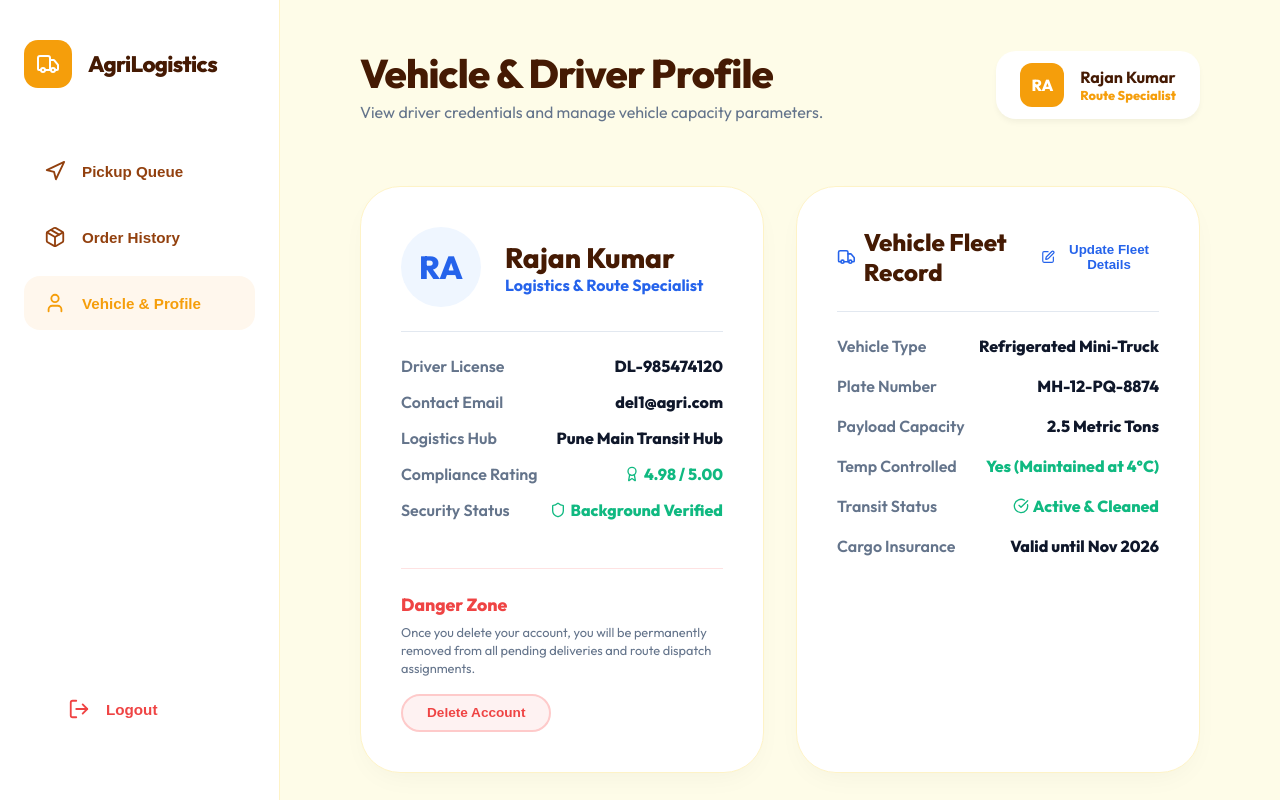
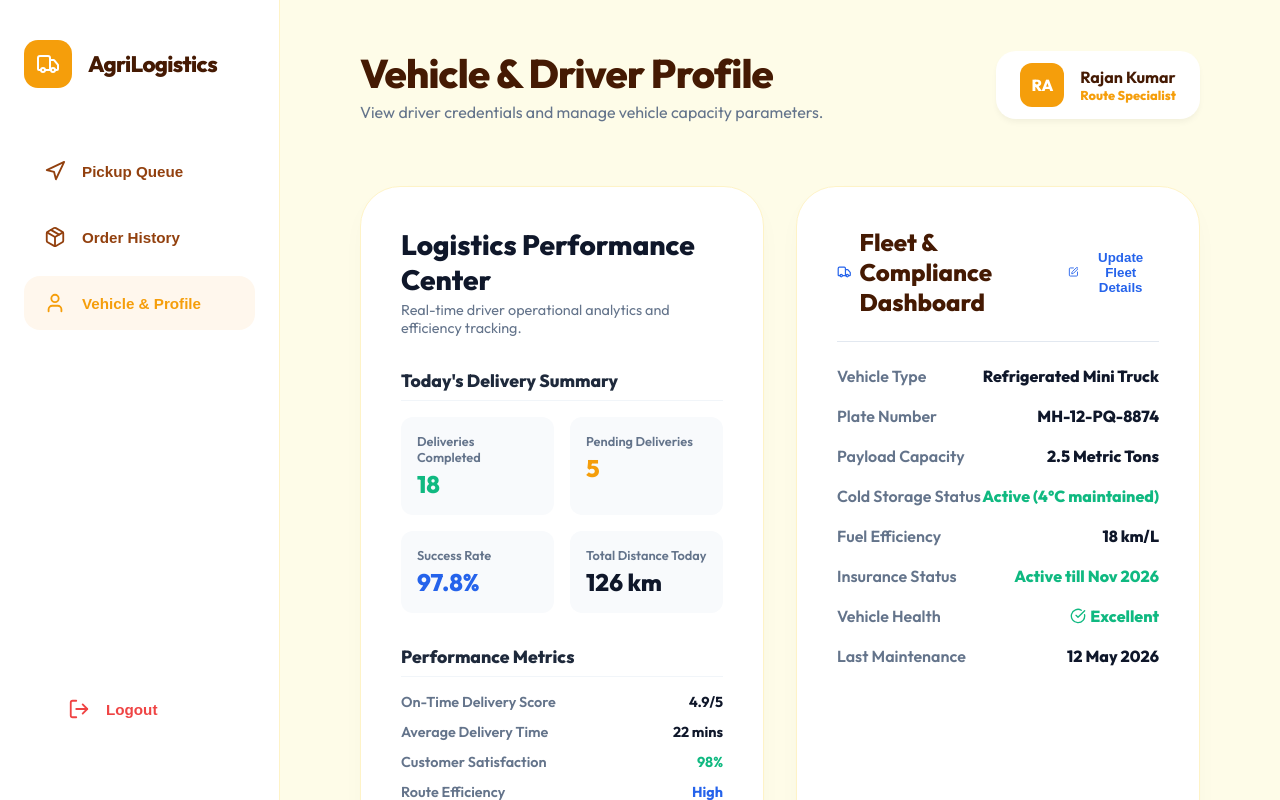
Before and after one commit to Sivanagueswaramoorthy/AGRICONNECT, a Next.js app: page /dashboard/delivery in a window 1280 px wide. Both pictures are taken after a click on the button "Vehicle & Profile". Shown: the top 800 px of the page. Built offline with nearby package versions, Linux system fonts and the light colour scheme; no server answers; the database is empty.

Commit message:
feat: upgrade Delivery dashboard with premium Logistics Performance Center and Fleet & Compliance Dashboard

```diff
--- a/src/app/dashboard/delivery/page.tsx
+++ b/src/app/dashboard/delivery/page.tsx
@@ -27,12 +27,14 @@ export default function DeliveryDashboard() {
 
   // Editable Vehicle Details State
   const [vehicle, setVehicle] = useState({
-    type: "Refrigerated Mini-Truck",
+    type: "Refrigerated Mini Truck",
     plate: "MH-12-PQ-8874",
     capacity: "2.5 Metric Tons",
-    tempControl: "Yes (Maintained at 4°C)",
-    insurance: "Valid until Nov 2026",
-    status: "Active & Cleaned"
+    tempControl: "Active (4°C maintained)",
+    fuelEfficiency: "18 km/L",
+    insurance: "Active till Nov 2026",
+    health: "Excellent",
+    lastMaintenance: "12 May 2026"
   });
   const [isEditingVehicle, setIsEditingVehicle] = useState(false);
 
@@ -471,46 +473,87 @@ export default function DeliveryDashboard() {
         {activeTab === "vehicle" && (
           <div className="animate-fade-in" style={{ display: 'grid', gridTemplateColumns: '1fr 1fr', gap: '2rem' }}>
 
-            {/* DRIVER PROFILE CARD */}
-            <div className={styles.routeCard} style={{ padding: '2.5rem', display: 'flex', flexDirection: 'column', gap: '1.5rem', height: 'fit-content' }}>
-              <div style={{ display: 'flex', alignItems: 'center', gap: '1.5rem' }}>
-                <div style={{ width: '80px', height: '80px', background: '#eff6ff', color: '#2563eb', borderRadius: '50%', display: 'flex', alignItems: 'center', justifyContent: 'center', fontSize: '2rem', fontWeight: 800 }}>
-                  {driverName.substring(0, 2).toUpperCase()}
+            {/* LOGISTICS PERFORMANCE CENTER */}
+            <div className={styles.routeCard} style={{ padding: '2.5rem', display: 'flex', flexDirection: 'column', gap: '2rem', height: 'fit-content' }}>
+              <div>
+                <h3 style={{ margin: 0, fontSize: '1.75rem', fontWeight: 800, color: '#0f172a' }}>Logistics Performance Center</h3>
+                <p style={{ margin: '0.25rem 0 0 0', fontSize: '0.9rem', color: '#64748b' }}>Real-time driver operational analytics and efficiency tracking.</p>
               </div>
+
+              {/* Today's Delivery Summary */}
               <div>
-                  <h3 style={{ margin: 0, fontSize: '1.75rem', fontWeight: 800 }}>{driverName}</h3>
-                  <p style={{ margin: 0, color: '#2563eb', fontWeight: 700 }}>Logistics & Route Specialist</p>
+                <h4 style={{ margin: '0 0 1rem 0', fontWeight: 800, fontSize: '1.1rem', color: '#1e293b', borderBottom: '1px solid #f1f5f9', paddingBottom: '0.5rem' }}>Today's Delivery Summary</h4>
+                <div style={{ display: 'grid', gridTemplateColumns: '1fr 1fr', gap: '1rem' }}>
+                  <div style={{ background: '#f8fafc', padding: '1rem', borderRadius: '12px' }}>
+                    <p style={{ margin: 0, fontSize: '0.8rem', color: '#64748b', fontWeight: 600 }}>Deliveries Completed</p>
+                    <p style={{ margin: '0.25rem 0 0 0', fontSize: '1.5rem', fontWeight: 800, color: '#10b981' }}>18</p>
+                  </div>
+                  <div style={{ background: '#f8fafc', padding: '1rem', borderRadius: '12px' }}>
+                    <p style={{ margin: 0, fontSize: '0.8rem', color: '#64748b', fontWeight: 600 }}>Pending Deliveries</p>
+                    <p style={{ margin: '0.25rem 0 0 0', fontSize: '1.5rem', fontWeight: 800, color: '#f59e0b' }}>5</p>
+                  </div>
+                  <div style={{ background: '#f8fafc', padding: '1rem', borderRadius: '12px' }}>
+                    <p style={{ margin: 0, fontSize: '0.8rem', color: '#64748b', fontWeight: 600 }}>Success Rate</p>
+                    <p style={{ margin: '0.25rem 0 0 0', fontSize: '1.5rem', fontWeight: 800, color: '#2563eb' }}>97.8%</p>
+                  </div>
+                  <div style={{ background: '#f8fafc', padding: '1rem', borderRadius: '12px' }}>
+                    <p style={{ margin: 0, fontSize: '0.8rem', color: '#64748b', fontWeight: 600 }}>Total Distance Today</p>
+                    <p style={{ margin: '0.25rem 0 0 0', fontSize: '1.5rem', fontWeight: 800, color: '#0f172a' }}>126 km</p>
+                  </div>
                 </div>
               </div>
 
-              <div style={{ borderTop: '1px solid #e2e8f0', paddingTop: '1.5rem', display: 'flex', flexDirection: 'column', gap: '1rem' }}>
-                <div style={{ display: 'flex', justifyContent: 'space-between' }}>
-                  <span style={{ color: '#64748b', fontWeight: 600 }}>Driver License</span>
-                  <span style={{ fontWeight: 800, color: '#0f172a' }}>DL-985474120</span>
+              {/* Performance Metrics */}
+              <div>
+                <h4 style={{ margin: '0 0 1rem 0', fontWeight: 800, fontSize: '1.1rem', color: '#1e293b', borderBottom: '1px solid #f1f5f9', paddingBottom: '0.5rem' }}>Performance Metrics</h4>
+                <div style={{ display: 'flex', flexDirection: 'column', gap: '0.75rem' }}>
+                  <div style={{ display: 'flex', justifyContent: 'space-between', fontSize: '0.9rem' }}>
+                    <span style={{ color: '#64748b', fontWeight: 600 }}>On-Time Delivery Score</span>
+                    <strong style={{ color: '#0f172a' }}>4.9/5</strong>
                   </div>
-                <div style={{ display: 'flex', justifyContent: 'space-between' }}>
-                  <span style={{ color: '#64748b', fontWeight: 600 }}>Contact Email</span>
-                  <span style={{ fontWeight: 800, color: '#0f172a' }}>{driverEmail}</span>
+                  <div style={{ display: 'flex', justifyContent: 'space-between', fontSize: '0.9rem' }}>
+                    <span style={{ color: '#64748b', fontWeight: 600 }}>Average Delivery Time</span>
+                    <strong style={{ color: '#0f172a' }}>22 mins</strong>
                   </div>
-                <div style={{ display: 'flex', justifyContent: 'space-between' }}>
-                  <span style={{ color: '#64748b', fontWeight: 600 }}>Logistics Hub</span>
-                  <span style={{ fontWeight: 800, color: '#0f172a' }}>Pune Main Transit Hub</span>
+                  <div style={{ display: 'flex', justifyContent: 'space-between', fontSize: '0.9rem' }}>
+                    <span style={{ color: '#64748b', fontWeight: 600 }}>Customer Satisfaction</span>
+                    <strong style={{ color: '#10b981' }}>98%</strong>
                   </div>
-                <div style={{ display: 'flex', justifyContent: 'space-between' }}>
-                  <span style={{ color: '#64748b', fontWeight: 600 }}>Compliance Rating</span>
-                  <span style={{ fontWeight: 800, color: '#10b981', display: 'flex', alignItems: 'center', gap: '0.25rem' }}>
-                    <Award size={16} /> 4.98 / 5.00
-                  </span>
+                  <div style={{ display: 'flex', justifyContent: 'space-between', fontSize: '0.9rem' }}>
+                    <span style={{ color: '#64748b', fontWeight: 600 }}>Route Efficiency</span>
+                    <strong style={{ color: '#2563eb' }}>High</strong>
                   </div>
-                <div style={{ display: 'flex', justifyContent: 'space-between' }}>
-                  <span style={{ color: '#64748b', fontWeight: 600 }}>Security Status</span>
-                  <span style={{ fontWeight: 800, color: '#10b981', display: 'flex', alignItems: 'center', gap: '0.25rem' }}>
-                    <Shield size={16} /> Background Verified
-                  </span>
                 </div>
               </div>
 
-              <div style={{ borderTop: '1px solid #fee2e2', marginTop: '1.5rem', paddingTop: '1.5rem' }}>
+              {/* Live Status */}
+              <div>
+                <h4 style={{ margin: '0 0 1rem 0', fontWeight: 800, fontSize: '1.1rem', color: '#1e293b', borderBottom: '1px solid #f1f5f9', paddingBottom: '0.5rem' }}>Live Status</h4>
+                <div style={{ display: 'flex', flexDirection: 'column', gap: '0.75rem', background: '#f8fafc', padding: '1rem', borderRadius: '12px' }}>
+                  <div style={{ display: 'flex', alignItems: 'center', gap: '0.5rem', fontSize: '0.9rem' }}>
+                    <span>🟢</span>
+                    <strong style={{ color: '#10b981' }}>Available for Orders</strong>
+                  </div>
+                  <div style={{ display: 'flex', alignItems: 'center', gap: '0.5rem', fontSize: '0.9rem' }}>
+                    <span>📍</span>
+                    <span style={{ color: '#64748b' }}>Current Hub:</span>
+                    <strong style={{ color: '#0f172a' }}>Chennai Central Zone</strong>
+                  </div>
+                  <div style={{ display: 'flex', alignItems: 'center', gap: '0.5rem', fontSize: '0.9rem' }}>
+                    <span>⏰</span>
+                    <span style={{ color: '#64748b' }}>Shift:</span>
+                    <strong style={{ color: '#0f172a' }}>8:00 AM – 6:00 PM</strong>
+                  </div>
+                </div>
+              </div>
+
+              {/* Button */}
+              <button className={styles.primaryBtn} style={{ padding: '0.75rem', width: '100%', justifyContent: 'center' }}>
+                View Full Analytics →
+              </button>
+
+              {/* Danger Zone */}
+              <div style={{ borderTop: '1px solid #fee2e2', paddingTop: '1.5rem', marginTop: '1rem' }}>
                 <h4 style={{ color: '#ef4444', fontWeight: 800, margin: '0 0 0.5rem 0', fontSize: '1.1rem' }}>Danger Zone</h4>
                 <p style={{ color: '#64748b', fontSize: '0.8rem', marginBottom: '1rem', lineHeight: '1.4' }}>Once you delete your account, you will be permanently removed from all pending deliveries and route dispatch assignments.</p>
                 <button className={styles.secondaryBtn} onClick={handleDeleteAccount} style={{ background: '#fef2f2', color: '#ef4444', borderColor: '#fecaca', width: 'auto', padding: '0.6rem 1.5rem', fontSize: '0.85rem', fontWeight: 700 }}>Delete Account</button>
@@ -521,7 +564,7 @@ export default function DeliveryDashboard() {
             <div className={styles.routeCard} style={{ padding: '2.5rem', position: 'relative' }}>
               <div style={{ display: 'flex', justifyContent: 'space-between', alignItems: 'center', marginBottom: '1.5rem' }}>
                 <h3 style={{ margin: 0, fontSize: '1.5rem', fontWeight: 800, display: 'flex', alignItems: 'center', gap: '0.5rem' }}>
-                  <Truck size={24} color="#2563eb" /> Vehicle Fleet Record
+                  <Truck size={24} color="#2563eb" /> Fleet & Compliance Dashboard
                 </h3>
                 <button
                   onClick={() => setIsEditingVehicle(!isEditingVehicle)}
@@ -538,7 +581,7 @@ export default function DeliveryDashboard() {
               {isEditingVehicle ? (
                 <div style={{ display: 'flex', flexDirection: 'column', gap: '1.25rem' }}>
                   <div>
-                    <label style={{ display: 'block', fontWeight: 700, marginBottom: '0.25rem', fontSize: '0.85rem', color: '#64748b' }}>Vehicle Category</label>
+                    <label style={{ display: 'block', fontWeight: 700, marginBottom: '0.25rem', fontSize: '0.85rem', color: '#64748b' }}>Vehicle Type</label>
                     <input
                       type="text" value={vehicle.type}
                       onChange={(e) => setVehicle({ ...vehicle, type: e.target.value })}
@@ -546,7 +589,7 @@ export default function DeliveryDashboard() {
                     />
                   </div>
                   <div>
-                    <label style={{ display: 'block', fontWeight: 700, marginBottom: '0.25rem', fontSize: '0.85rem', color: '#64748b' }}>Registration License Plate</label>
+                    <label style={{ display: 'block', fontWeight: 700, marginBottom: '0.25rem', fontSize: '0.85rem', color: '#64748b' }}>Plate Number</label>
                     <input
                       type="text" value={vehicle.plate}
                       onChange={(e) => setVehicle({ ...vehicle, plate: e.target.value })}
@@ -554,7 +597,7 @@ export default function DeliveryDashboard() {
                     />
                   </div>
                   <div>
-                    <label style={{ display: 'block', fontWeight: 700, marginBottom: '0.25rem', fontSize: '0.85rem', color: '#64748b' }}>Payload Load Capacity</label>
+                    <label style={{ display: 'block', fontWeight: 700, marginBottom: '0.25rem', fontSize: '0.85rem', color: '#64748b' }}>Payload Capacity</label>
                     <input
                       type="text" value={vehicle.capacity}
                       onChange={(e) => setVehicle({ ...vehicle, capacity: e.target.value })}
@@ -562,10 +605,42 @@ export default function DeliveryDashboard() {
                     />
                   </div>
                   <div>
-                    <label style={{ display: 'block', fontWeight: 700, marginBottom: '0.25rem', fontSize: '0.85rem', color: '#64748b' }}>Temperature Cold Control Status</label>
+                    <label style={{ display: 'block', fontWeight: 700, marginBottom: '0.25rem', fontSize: '0.85rem', color: '#64748b' }}>Cold Storage Status</label>
                     <input
                       type="text" value={vehicle.tempControl}
                       onChange={(e) => setVehicle({ ...vehicle, tempControl: e.target.value })}
+                      style={{ width: '100%', padding: '0.75rem 1rem', borderRadius: '12px', border: '1px solid #cbd5e1', fontWeight: 700 }}
+                    />
+                  </div>
+                  <div>
+                    <label style={{ display: 'block', fontWeight: 700, marginBottom: '0.25rem', fontSize: '0.85rem', color: '#64748b' }}>Fuel Efficiency</label>
+                    <input
+                      type="text" value={vehicle.fuelEfficiency}
+                      onChange={(e) => setVehicle({ ...vehicle, fuelEfficiency: e.target.value })}
+                      style={{ width: '100%', padding: '0.75rem 1rem', borderRadius: '12px', border: '1px solid #cbd5e1', fontWeight: 700 }}
+                    />
+                  </div>
+                  <div>
+                    <label style={{ display: 'block', fontWeight: 700, marginBottom: '0.25rem', fontSize: '0.85rem', color: '#64748b' }}>Insurance Status</label>
+                    <input
+                      type="text" value={vehicle.insurance}
+                      onChange={(e) => setVehicle({ ...vehicle, insurance: e.target.value })}
+                      style={{ width: '100%', padding: '0.75rem 1rem', borderRadius: '12px', border: '1px solid #cbd5e1', fontWeight: 700 }}
+                    />
+                  </div>
+                  <div>
+                    <label style={{ display: 'block', fontWeight: 700, marginBottom: '0.25rem', fontSize: '0.85rem', color: '#64748b' }}>Vehicle Health</label>
+                    <input
+                      type="text" value={vehicle.health}
+                      onChange={(e) => setVehicle({ ...vehicle, health: e.target.value })}
+                      style={{ width: '100%', padding: '0.75rem 1rem', borderRadius: '12px', border: '1px solid #cbd5e1', fontWeight: 700 }}
+                    />
+                  </div>
+                  <div>
+                    <label style={{ display: 'block', fontWeight: 700, marginBottom: '0.25rem', fontSize: '0.85rem', color: '#64748b' }}>Last Maintenance</label>
+                    <input
+                      type="text" value={vehicle.lastMaintenance}
+                      onChange={(e) => setVehicle({ ...vehicle, lastMaintenance: e.target.value })}
                       style={{ width: '100%', padding: '0.75rem 1rem', borderRadius: '12px', border: '1px solid #cbd5e1', fontWeight: 700 }}
                     />
                   </div>
@@ -585,18 +660,26 @@ export default function DeliveryDashboard() {
                     <span style={{ fontWeight: 800, color: '#0f172a' }}>{vehicle.capacity}</span>
                   </div>
                   <div style={{ display: 'flex', justifyContent: 'space-between' }}>
-                    <span style={{ color: '#64748b', fontWeight: 600 }}>Temp Controlled</span>
+                    <span style={{ color: '#64748b', fontWeight: 600 }}>Cold Storage Status</span>
                     <span style={{ fontWeight: 800, color: '#10b981' }}>{vehicle.tempControl}</span>
                   </div>
                   <div style={{ display: 'flex', justifyContent: 'space-between' }}>
-                    <span style={{ color: '#64748b', fontWeight: 600 }}>Transit Status</span>
+                    <span style={{ color: '#64748b', fontWeight: 600 }}>Fuel Efficiency</span>
+                    <span style={{ fontWeight: 800, color: '#0f172a' }}>{vehicle.fuelEfficiency}</span>
+                  </div>
+                  <div style={{ display: 'flex', justifyContent: 'space-between' }}>
+                    <span style={{ color: '#64748b', fontWeight: 600 }}>Insurance Status</span>
+                    <span style={{ fontWeight: 800, color: '#10b981' }}>{vehicle.insurance}</span>
+                  </div>
+                  <div style={{ display: 'flex', justifyContent: 'space-between' }}>
+                    <span style={{ color: '#64748b', fontWeight: 600 }}>Vehicle Health</span>
                     <span style={{ fontWeight: 800, color: '#10b981', display: 'flex', alignItems: 'center', gap: '0.25rem' }}>
-                      <CheckCircle size={16} /> {vehicle.status}
+                      <CheckCircle size={16} /> {vehicle.health}
                     </span>
                   </div>
                   <div style={{ display: 'flex', justifyContent: 'space-between' }}>
-                    <span style={{ color: '#64748b', fontWeight: 600 }}>Cargo Insurance</span>
-                    <span style={{ fontWeight: 800, color: '#0f172a' }}>{vehicle.insurance}</span>
+                    <span style={{ color: '#64748b', fontWeight: 600 }}>Last Maintenance</span>
+                    <span style={{ fontWeight: 800, color: '#0f172a' }}>{vehicle.lastMaintenance}</span>
                   </div>
                 </div>
               )}
```
Lines whose indentation alone changed are shown as unchanged.
